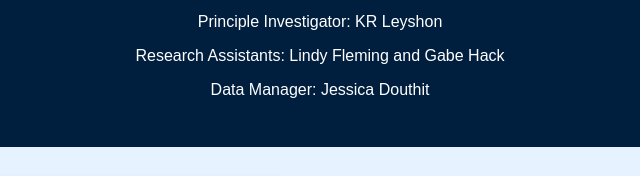
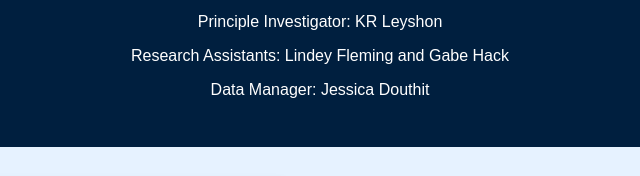
Before and after one commit to JessicaDouthit00/hhpresearch1, a website: page index.html in a window 1280 px wide. Shown: the part 220-396 px from the top of the page, 320-960 px from the left. Drawn offline with Linux system fonts and the light colour scheme.

Commit message:
Update index.html

```diff
--- a/index.html
+++ b/index.html
@@ -14,7 +14,7 @@
     <p>Help us with cutting-edge research and get rewarded for your time!</p>
     <p>Berea College Department of Health & Human Performance</p>
     <p>Principle Investigator: KR Leyshon</p>
-    <p>Research Assistants: Lindy Fleming and Gabe Hack</p>
+    <p>Research Assistants: Lindey Fleming and Gabe Hack</p>
     <p>Data Manager: Jessica Douthit</p>
   </header>
 
```
